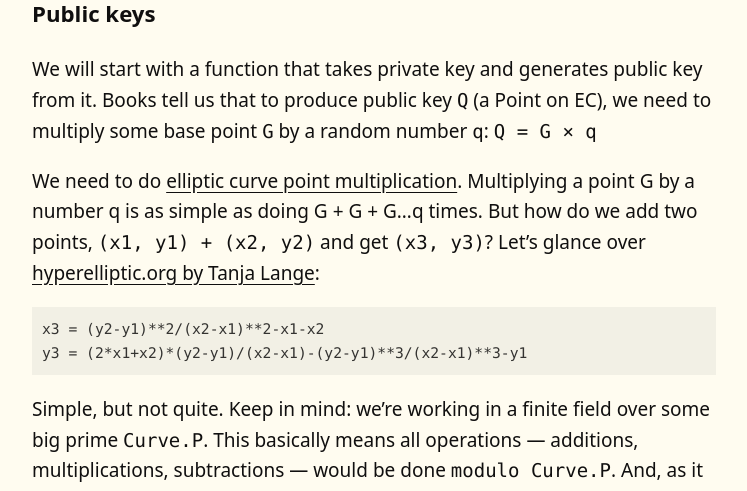
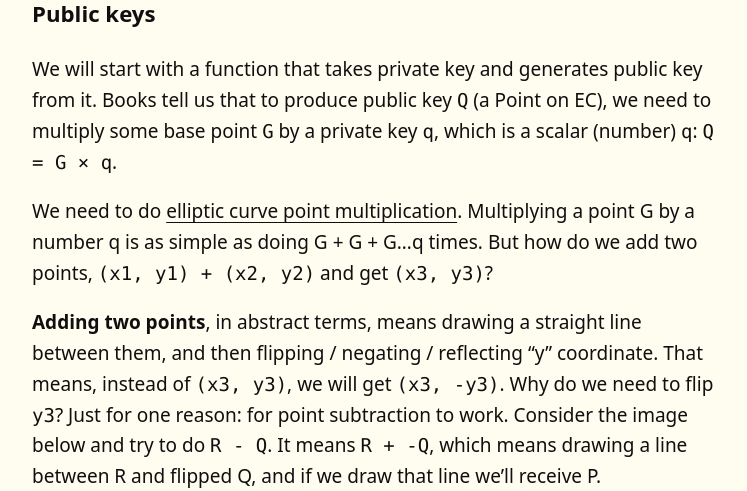
Before and after one commit to paulmillr/paulmillr.github.io, a Jekyll site: the page built from _posts/2020-04-06-noble-secp256k1-fast-ecc.md, in a window 1280 px wide and 1400 px high, scrolled down 3058 px. Shown: the top 491 px of the window, without its empty margins (266-1013 px from the left). Built offline with Jekyll 4.4.1, drawn with Linux system fonts in a browser that asks for light colours; some of the changed text lies outside the part shown; grey boxes are pictures that could not be loaded.

Commit message:
ecc post: update with more docs

````diff
--- a/_posts/2020-04-06-noble-secp256k1-fast-ecc.md
+++ b/_posts/2020-04-06-noble-secp256k1-fast-ecc.md
@@ -56,16 +56,29 @@
 
 ### Public keys
 
-We will start with a function that takes private key and generates public key from it. Books tell us that to produce public key `Q` (a Point on EC), we need to multiply some base point `G` by a random number `q`: `Q = G × q`
+We will start with a function that takes private key and generates public key from it. Books tell us that to produce public key `Q` (a Point on EC), we need to multiply some base point `G` by a private key `q`, which is a scalar (number) `q`: `Q = G × q`.
 
-We need to do [elliptic curve point multiplication](https://en.wikipedia.org/wiki/Elliptic_curve_point_multiplication). Multiplying a point G by a number q is as simple as doing G + G + G...q times. But how do we add two points, `(x1, y1) + (x2, y2)` and get `(x3, y3)`? Let's glance over [hyperelliptic.org by Tanja Lange](http://hyperelliptic.org/EFD/g1p/auto-shortw.html):
+We need to do [elliptic curve point multiplication](https://en.wikipedia.org/wiki/Elliptic_curve_point_multiplication). Multiplying a point G by a number q is as simple as doing G + G + G...q times. But how do we add two points, `(x1, y1) + (x2, y2)` and get `(x3, y3)`?
+
+**Adding two points**, in abstract terms, means drawing a straight line between them, and then flipping / negating / reflecting "y" coordinate. That means, instead of `(x3, y3)`, we will get `(x3, -y3)`. Why do we need to flip `y3`? Just for one reason: for point subtraction to work. Consider the image below and try to do `R - Q`. It means `R + -Q`, which means drawing a line between R and flipped Q, and if we draw that line we'll receive P.
+
+[![](/media/posts/noble-secp256k1-fast-ecc/curve.jpg)](/media/posts/noble-secp256k1-fast-ecc/curve.jpg)
+
+Let's glance over [hyperelliptic.org by Tanja Lange](http://hyperelliptic.org/EFD/g1p/auto-shortw.html):
 
 ```
+x₃ = (y₂-y₁)²/(x₂-x₁)² - x₁ - x₂
+y₃ = (2x₁+x₂)(y₂-y₁)/(x₂-x₁)-(y₂-y₁)³/(x₂-x₁)³-y₁
+# code-friendly
 x3 = (y2-y1)**2/(x2-x1)**2-x1-x2
 y3 = (2*x1+x2)*(y2-y1)/(x2-x1)-(y2-y1)**3/(x2-x1)**3-y1
 ```
 
-Simple, but not quite. Keep in mind: we're working in a finite field over some big prime `Curve.P`. This basically means all operations — additions, multiplications, subtractions — would be done `modulo Curve.P`. And, as it seems, there is no classic division in finite fields. Instead, a [*modular multiplicative inverse*](https://en.wikipedia.org/wiki/Modular_multiplicative_inverse) is used. It is most efficiently calculated by iterative version of Euclid’s GCD algorithm. Let’s code this:
+Simple, but not quite. Keep in mind: we're working in a finite field over some big prime `Curve.P`. This basically means all operations — additions, multiplications, subtractions — would be done `modulo Curve.P`. And, as it seems, there is no classic division in finite fields. Instead, a [*modular multiplicative inverse*](https://en.wikipedia.org/wiki/Modular_multiplicative_inverse) is used. It is most efficiently calculated by iterative version of Euclid’s GCD algorithm.
+
+What about point doubling? **Doubling is a special case.** We can't draw a straight line (like in addition) because there is no second point. For doubling to work, we need to calculate slope `lambda` of the tangent line: `λ = (3x₁² + a) / (2y₁)`.
+
+Let’s code this:
 
 ```typescript
 const CURVE = {
@@ -74,11 +87,20 @@
 };
 class Point {
   static ZERO = new Point(0n, 0n); // Point at infinity aka identity point aka zero
-  constructor(public x: bigint, public y: bigint) {}
+  x: bigint;
+  y: bigint;
+  constructor(x: bigint, y: bigint) {
+    this.x = x;
+    this.y = y;
+  }
   // Adds point to itself. http://hyperelliptic.org/EFD/g1p/auto-shortw.html
+  // Calculates slope of the tangent line
   double(): Point {
     const X1 = this.x;
     const Y1 = this.y;
+    // λ = (3x₁² + a) / (2y₁)
+    // x₃ = λ² - 2x₁
+    // y₃ = λ * (x₁ - x₃) - y₁
     const lam = mod(3n * X1 ** 2n * invert(2n * Y1, CURVE.P));
     const X3 = mod(lam * lam - 2n * X1);
     const Y3 = mod(lam * (X1 - X3) - Y1);
@@ -129,7 +151,7 @@
 Now, we can create `getPublicKey`, which is `Q = G × q`. We’ll add `Point#multiply` method which uses [double-and-add algorithm](https://en.wikipedia.org/wiki/Elliptic_curve_point_multiplication).
 
 ```typescript
-// G x, y values taken from official secp256k1 document
+// G x, y values taken from official secp256k1 document: https://www.secg.org/sec2-v2.pdf
 CURVE.Gx = 55066263022277343669578718895168534326250603453777594175500187360389116729240n;
 CURVE.Gy = 32670510020758816978083085130507043184471273380659243275938904335757337482424n;
 class Point {
````
Also changed, not shown: other parts of _posts/2020-04-06-noble-secp256k1-fast-ecc.md (+2 -3 lines).
